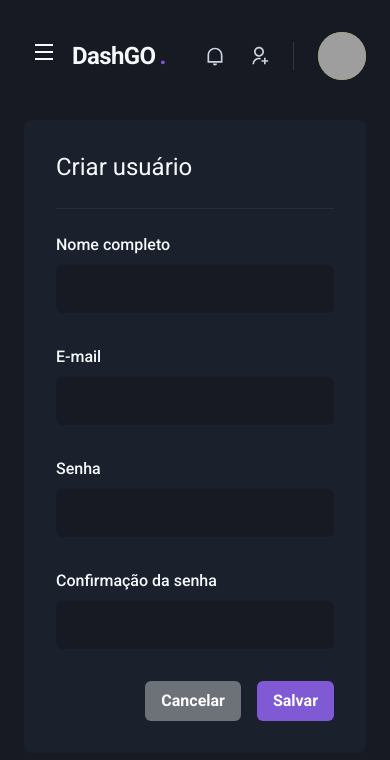
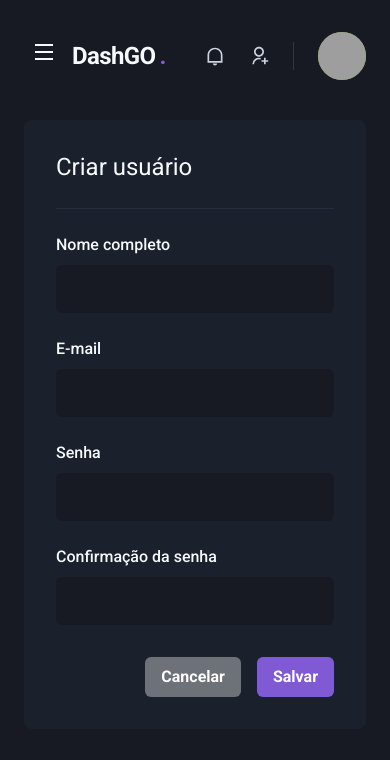
Before and after one commit to MattZ6/dashgo, a Next.js app: page /users/create in a window 390 px wide. Shown: the top 760 px of the page. Built offline with nearby package versions, Linux system fonts and the light colour scheme; grey boxes are pictures that could not be loaded.

Commit message:
chore(create user): add responsiveness

```diff
--- a/src/pages/users/create.tsx
+++ b/src/pages/users/create.tsx
@@ -19,13 +19,13 @@ export default function CreateUser() {
 
           <Divider my="6" borderColor="gray.700" />
 
-          <VStack spacing="8">
-            <SimpleGrid minChildWidth="240px" spacing="8" width="100%">
+          <VStack spacing={["6", "8"]}>
+            <SimpleGrid minChildWidth="240px" spacing={["6", "8"]} width="100%">
               <Input name="name" label="Nome completo" />
               <Input name="email" type="email" label="E-mail" />
             </SimpleGrid>
 
-            <SimpleGrid minChildWidth="240px" spacing="8" width="100%">
+            <SimpleGrid minChildWidth="240px" spacing={["6", "8"]} width="100%">
               <Input name="password" type="password" label="Senha" />
               <Input name="password_confirmation" type="password" label="Confirmação da senha" />
             </SimpleGrid>
```
